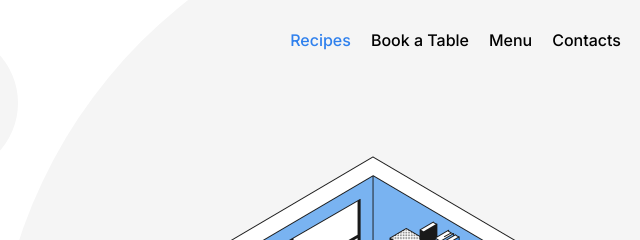
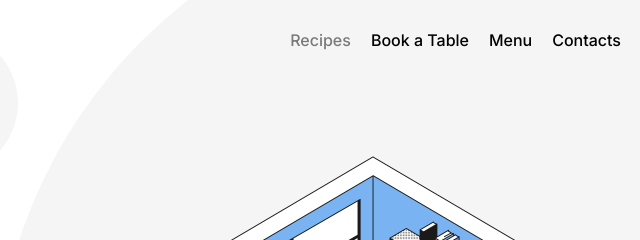
Before and after one commit to drewsephski/triplepeaks__coffeeshop, a plain HTML site: page index.html in a window 1280 px wide. In both pictures the pointer is over the link "Recipes". Shown: the top 240 px of the page, 579-1219 px from the left. Drawn offline with Linux system fonts and the light colour scheme.

Commit message:
opacity change on hover

```diff
--- a/blocks/nav.css
+++ b/blocks/nav.css
@@ -29,6 +29,6 @@
 }
 
 .nav__link:hover {
-  color: #2f80ed;
-  transition: ease-in-out 0.3s;
+opacity: 50%;
+transition: ease-in-out 0.3s;
 }
```
